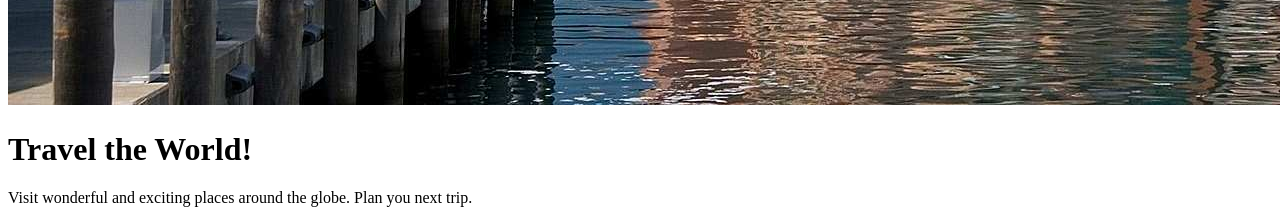
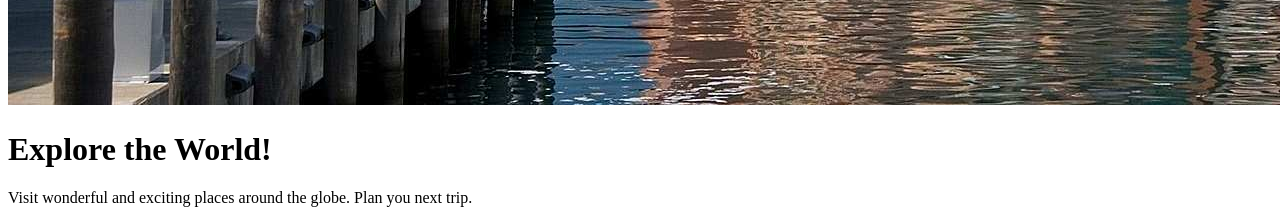
Before and after one commit to KINGSLEYEHAPA/stutern-traveler-app, a React (Create React App) app: page / in a window 1280 px wide. Shown: the part 1580-1801 px from the top of the page. Built offline with nearby package versions, Linux system fonts and the light colour scheme.

Commit message:
Done writing the carousel

```diff
--- a/src/components/Header.jsx
+++ b/src/components/Header.jsx
@@ -11,7 +11,7 @@ const Header = () => {
       <div>
         <Link
           to="/"
-          className="text-md ssm:text-xl md:text-2xl lg:text-xl text-orange-600 font-bold  pr-3 "
+          className="text-md ssm:text-xl md:text-2xl lg:text-3xl lg:text-xl text-orange-600 font-bold  pr-3 "
         >
           Traveler
         </Link>
--- a/src/components/HomePage.jsx
+++ b/src/components/HomePage.jsx
@@ -17,9 +17,9 @@ const HomePage = () => {
           <div className="absolute w-2/3 top-20  left-24 h-44 bg-white/24 flex text-left flex-col justify-center items-center ssm:w-full ssm:left-0  ">
             {" "}
             <h1 className="text-5xl text-orange-600 lg:translate-x-[-5rem]">
-              Travel the World!
+              Explore the World!
             </h1>
-            <p className="text-white ml-2 mt-5 sm:ml-8 ssm:ml-16 ssm:w-96 lg:translate-x-[-5rem] ">
+            <p className="text-white mr-11 mt-5 sm:ml-8 ssm:ml-16 ssm:w-96 lg:translate-x-[-5rem] ">
               Visit wonderful and exciting places around the globe. Plan you
               next trip.
             </p>
```
